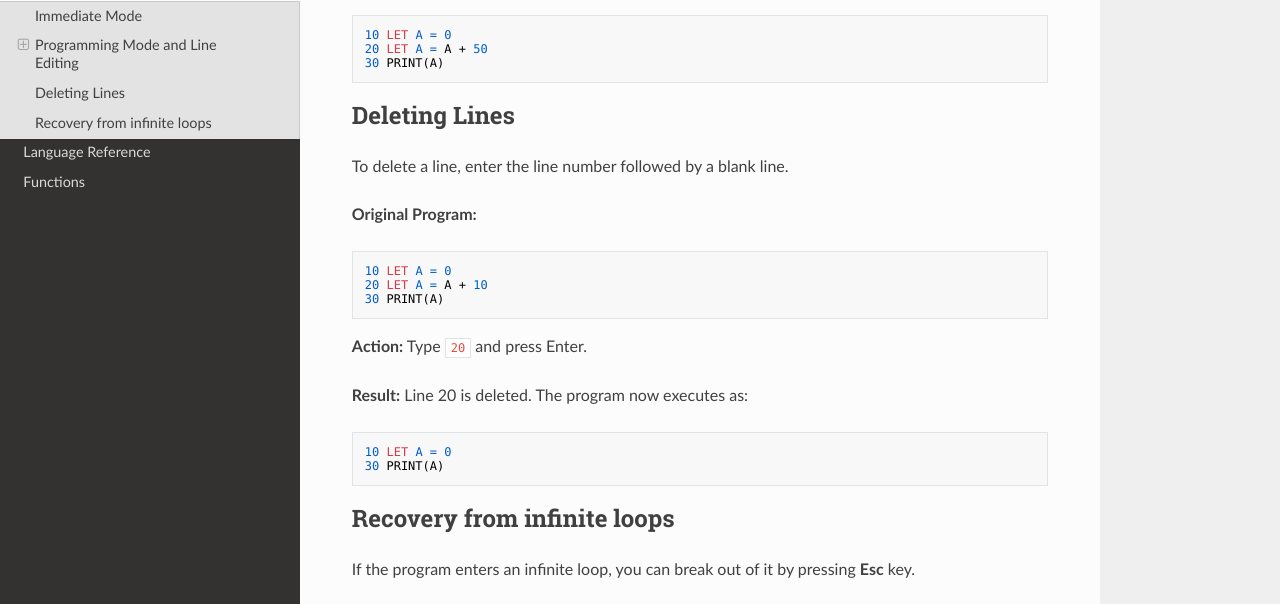
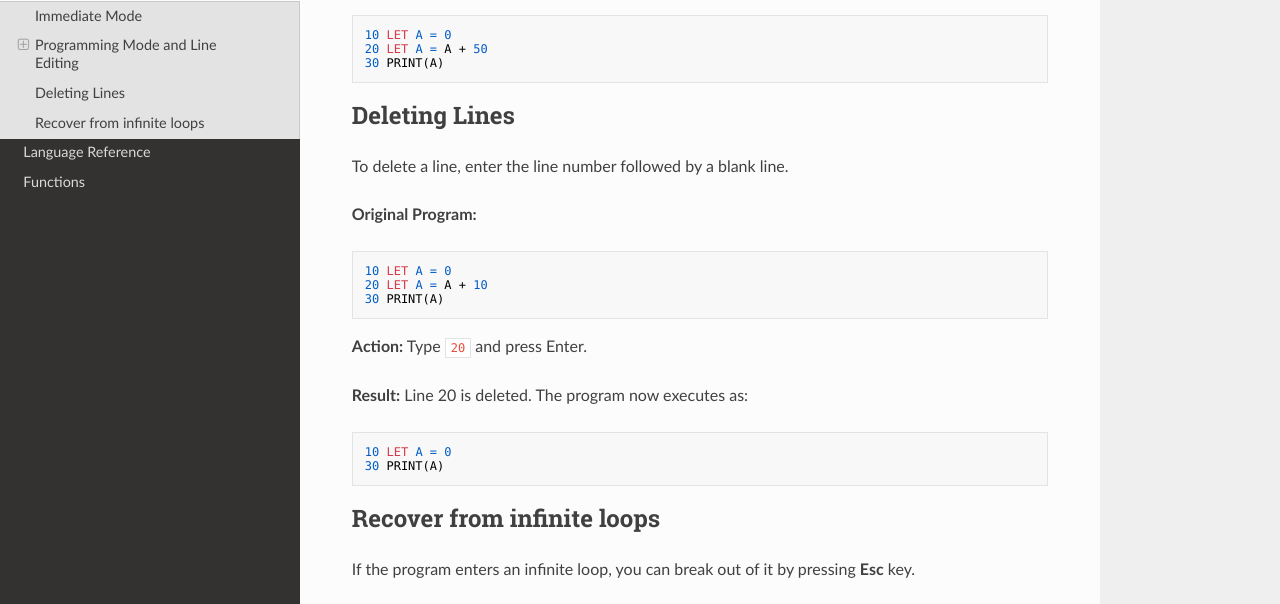
Before and after one commit to dilshan/tiny-basic, an MkDocs documentation site: the page built from docs/editor.md, in a window 1280 px wide and 900 px high, scrolled down 1428 px. Shown: the part 165-769 px from the top of the window. Built offline with MkDocs 1.6.1, drawn with Linux system fonts in a browser that asks for light colours; nearby versions of some CDN libraries.

Commit message:
Fix minor spelling issues in in-hardware editor page.

````diff
--- a/docs/editor.md
+++ b/docs/editor.md
@@ -78,6 +78,6 @@ To delete a line, enter the line number followed by a blank line.
 30 PRINT(A)
 ```
 
-## Recovery from infinite loops
+## Recover from infinite loops
 
 If the program enters an infinite loop, you can break out of it by pressing **Esc** key.
````
